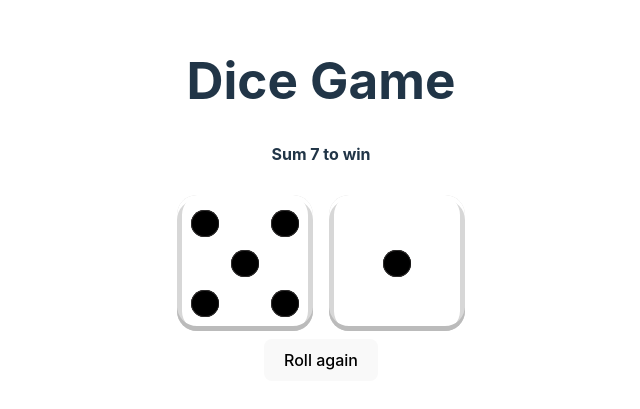
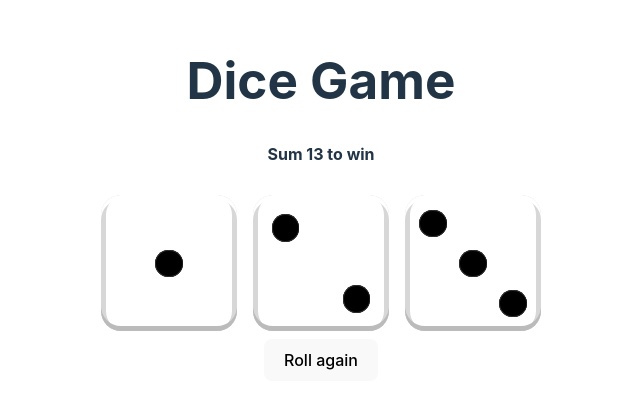
Before and after one commit to sepp011/DiceGame, a React (Vite) app: page / in a window 1280 px wide. Shown: the part 201-610 px from the top of the page, without its empty margins (319-959 px from the left). Built offline with nearby package versions, Linux system fonts and the light colour scheme.

Commit message:
Added the main game 'LuckyN.jsx component and moved the state to this component

```diff
--- a/src/01_Building_Die_and_Dice_Components/Dice/Dice.jsx
+++ b/src/01_Building_Die_and_Dice_Components/Dice/Dice.jsx
@@ -2,26 +2,17 @@ import Die from "../Die/Die"
 import { useState } from "react";
 import { rollVal, sum } from "../../utils";
 import './Dice.css'
-export default function Dice(){
+export default function Dice({diceValuesArr}){
 
-    const [values, setValues] =useState(Array.from({length: 2}, ()=>rollVal()));
-    const rollAgain = () =>{
-        setValues(Array.from({length: 2}, ()=>rollVal()));
-    }
 
-    const win = sum(values) === 7;
     return (
-        <main className="Game">
-            <h1>Dice Game</h1>
-            <h4>Sum 7 to win</h4>
+
         <div className="Dice">
-            {values.map((val, index)=>(
+            {diceValuesArr.map((val, index)=>(
                 <Die key={index} valueRoll={val}/>
             ))}
 
         </div>
-        {win?<h1>You Win!!</h1>: null}
-        <button onClick={rollAgain}>{win?"Start again": "Roll again"}</button>
-        </main>
+
     )
 }
--- /dev/null
+++ b/src/01_Building_Die_and_Dice_Components/LuckyN.jsx
@@ -0,0 +1,20 @@
+import { useState } from "react";
+import Dice from "./Dice/Dice";
+import { rollVal, sum } from "../utils";
+
+export default function LuckyN({numOfDice, sumToWin}){
+    const [values, setValues] = useState(Array.from({length: numOfDice}, () => rollVal()));
+    const rollAgain = () =>{
+        setValues(Array.from({length: numOfDice}, () => rollVal()));
+    }
+    const win = sum(values) === sumToWin;
+    return(
+        <main className="Game">
+            <h1>Dice Game</h1>
+            <h4>Sum {sumToWin} to win</h4>
+            <Dice diceValuesArr = {values}/>
+            {win?<h1>You Win!!</h1>: null}
+        <button onClick={rollAgain}>{win?"Start again": "Roll again"}</button>
+        </main>
+    )
+}
--- a/src/App.jsx
+++ b/src/App.jsx
@@ -4,12 +4,13 @@ import viteLogo from '/vite.svg'
 import './App.css'
 import Die from './01_Building_Die_and_Dice_Components/Die/Die'
 import Dice from './01_Building_Die_and_Dice_Components/Dice/Dice'
+import LuckyN from './01_Building_Die_and_Dice_Components/LuckyN'
 function App() {
   const [count, setCount] = useState(0)
 
   return (
     <>
-     <Dice rollValue={3}/>
+     <LuckyN numOfDice={3} sumToWin={13}/>
      </>
   )
 }
```
